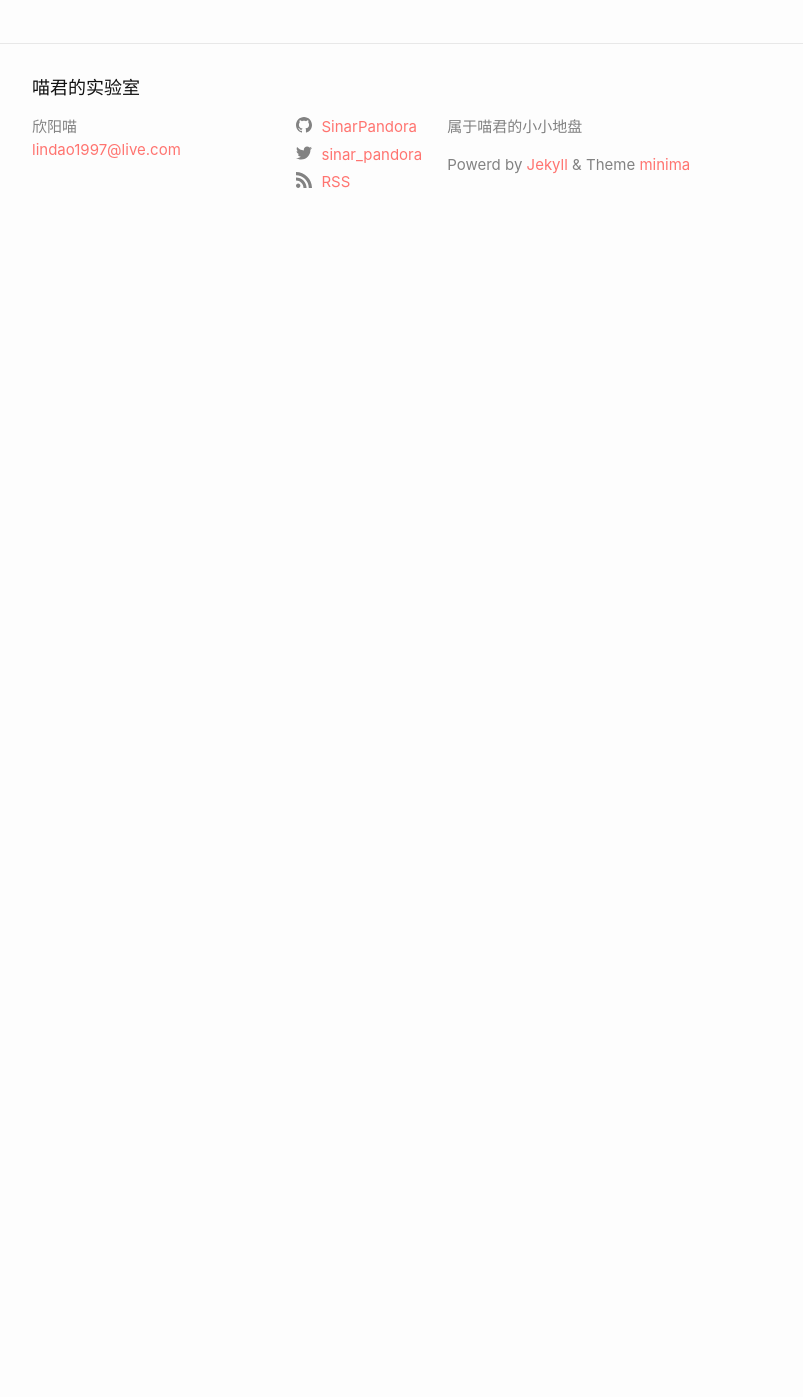
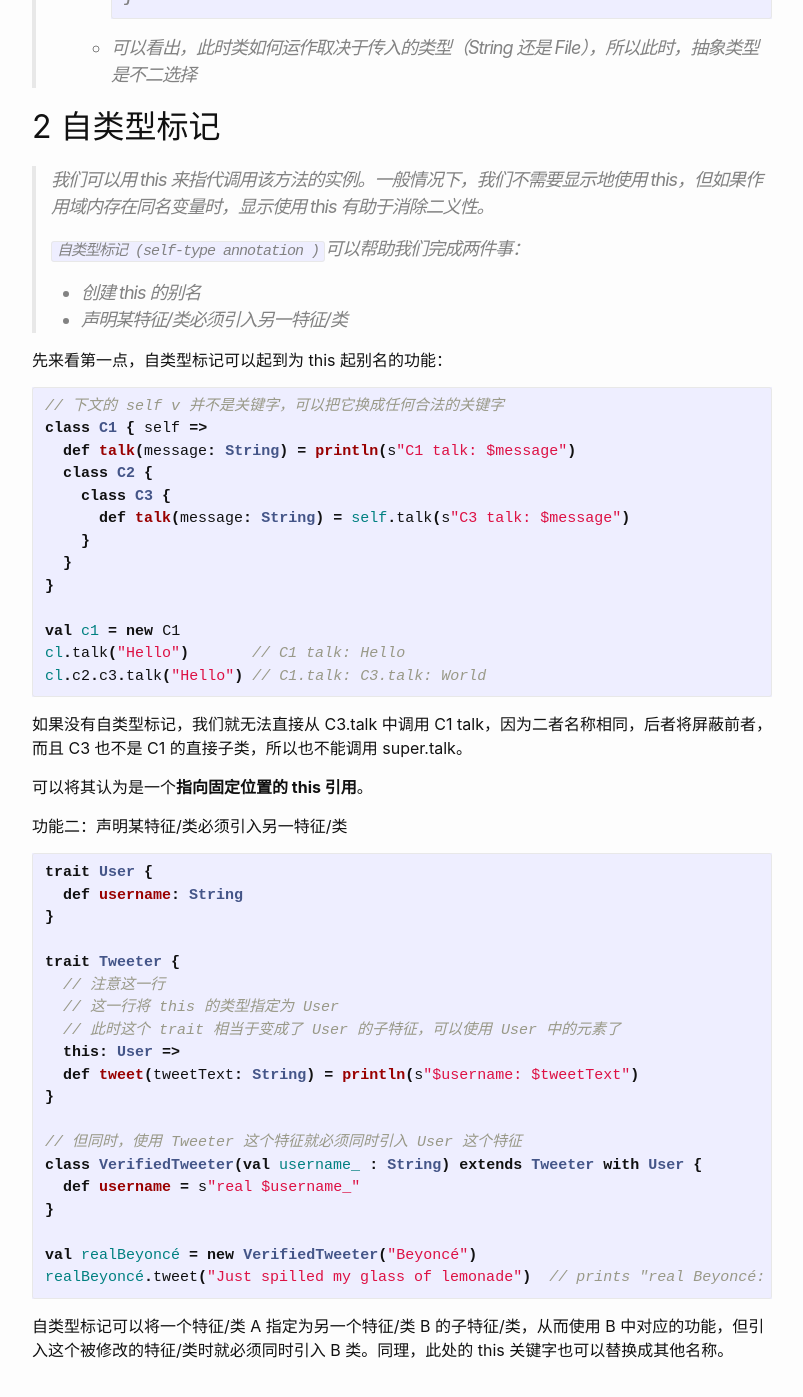
Before and after one commit to SinarPandora/SinarPandora.github.io.backup, a Jekyll site: the page built from _posts/2018-07-20-Scala 类型系统02.md, in a window 1280 px wide and 1400 px high, scrolled down 2285 px. Shown: the top 1397 px of the window, without its empty margins (238-1041 px from the left). Built offline with Jekyll 4.4.1, drawn with Linux system fonts in a browser that asks for light colours; before the commit the page ends 2539 px from its top, so only the background shows below that; some of the changed text lies outside the part shown.

Commit message:
更新文章：自类型标记

````diff
--- a/_posts/2018-07-20-Scala 类型系统02.md
+++ b/_posts/2018-07-20-Scala 类型系统02.md
@@ -1,8 +1,10 @@
 ---
 layout: post
-title: Scala 类型系统02：抽象类型
+title: Scala 类型系统02：抽象类型与自类型标记
 ---
 > 参数化类型在静态的，面向对象的语言中很常见。除了参数化类型，Scala 还支持抽象类型，这在函数式语言中很常见。
+
+## 1 抽象类型
 
 ```scala
 // 抽象类型用 type 关键字声明
@@ -96,3 +98,60 @@ object example extends exampleTrait {
 >     ```
 >
 >   * 可以看出，此时类如何运作取决于传入的类型（String 还是 File），所以此时，抽象类型是不二选择
+
+## 2 自类型标记
+
+>  我们可以用 this 来指代调用该方法的实例。一般情况下，我们不需要显示地使用 this，但如果作用域内存在同名变量时，显示使用 this 有助于消除二义性。
+>
+>  `自类型标记 (self-type annotation )`可以帮助我们完成两件事：
+>
+>  * 创建 this 的别名
+>  * 声明某特征/类必须引入另一特征/类
+
+先来看第一点，自类型标记可以起到为 this 起别名的功能：
+
+```scala
+// 下文的 self v 并不是关键字，可以把它换成任何合法的关键字
+class C1 { self =>
+  def talk(message: String) = println(s"C1 talk: $message")
+  class C2 {
+    class C3 {
+      def talk(message: String) = self.talk(s"C3 talk: $message")
+    }
+  }
+}
+
+val c1 = new C1
+cl.talk("Hello")       // C1 talk: Hello
+cl.c2.c3.talk("Hello") // C1.talk: C3.talk: World
+```
+
+如果没有自类型标记，我们就无法直接从 C3.talk 中调用 C1 talk，因为二者名称相同，后者将屏蔽前者，而且 C3 也不是 C1 的直接子类，所以也不能调用 super.talk。
+
+可以将其认为是一个**指向固定位置的 this 引用**。
+
+功能二：声明某特征/类必须引入另一特征/类
+
+```scala
+trait User {
+  def username: String
+}
+
+trait Tweeter {
+  // 注意这一行
+  // 这一行将 this 的类型指定为 User
+  // 此时这个 trait 相当于变成了 User 的子特征，可以使用 User 中的元素了
+  this: User =>
+  def tweet(tweetText: String) = println(s"$username: $tweetText")
+}
+
+// 但同时，使用 Tweeter 这个特征就必须同时引入 User 这个特征
+class VerifiedTweeter(val username_ : String) extends Tweeter with User {
+  def username = s"real $username_"
+}
+
+val realBeyoncé = new VerifiedTweeter("Beyoncé")
+realBeyoncé.tweet("Just spilled my glass of lemonade")  // prints "real Beyoncé: Just spilled my glass of lemonade"
+```
+
+自类型标记可以将一个特征/类 A 指定为另一个特征/类 B 的子特征/类，从而使用 B 中对应的功能，但引入这个被修改的特征/类时就必须同时引入 B 类。同理，此处的 this 关键字也可以替换成其他名称。
````
Also changed, not shown: _posts/2018-07-19-Scala 类型系统1.md (+1 -1 lines).
